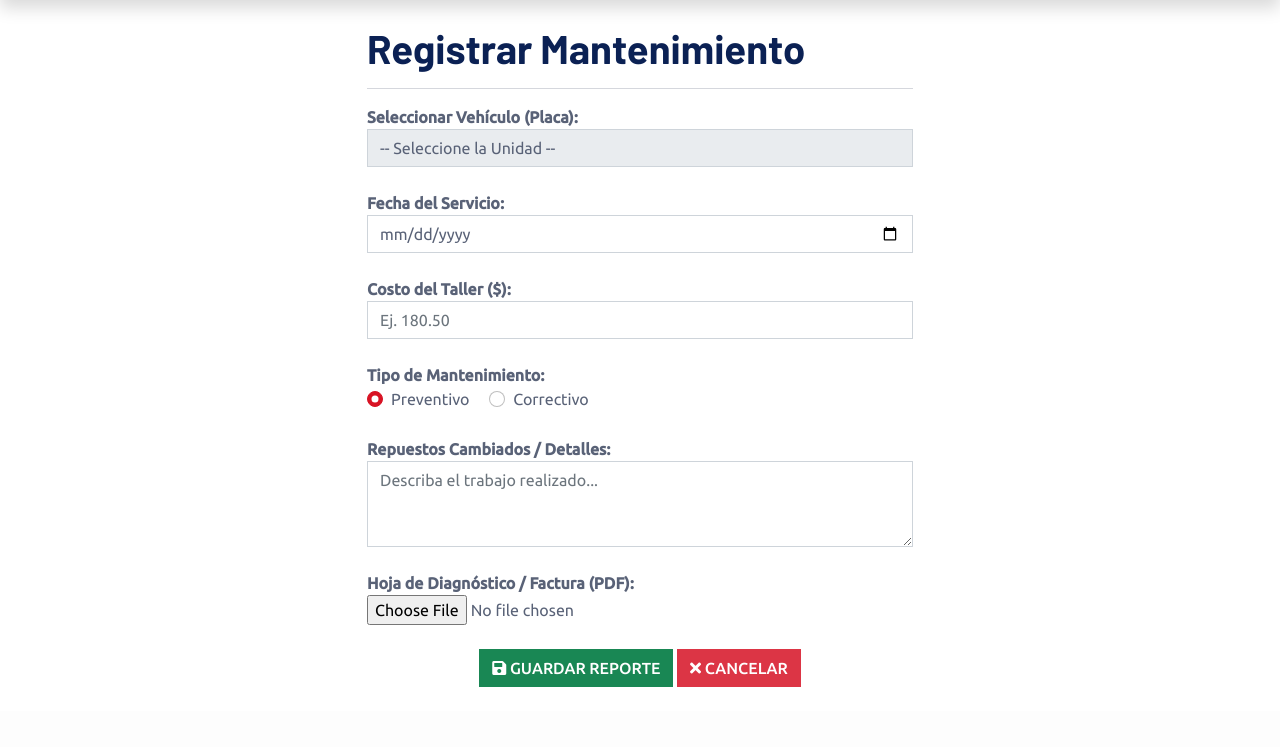
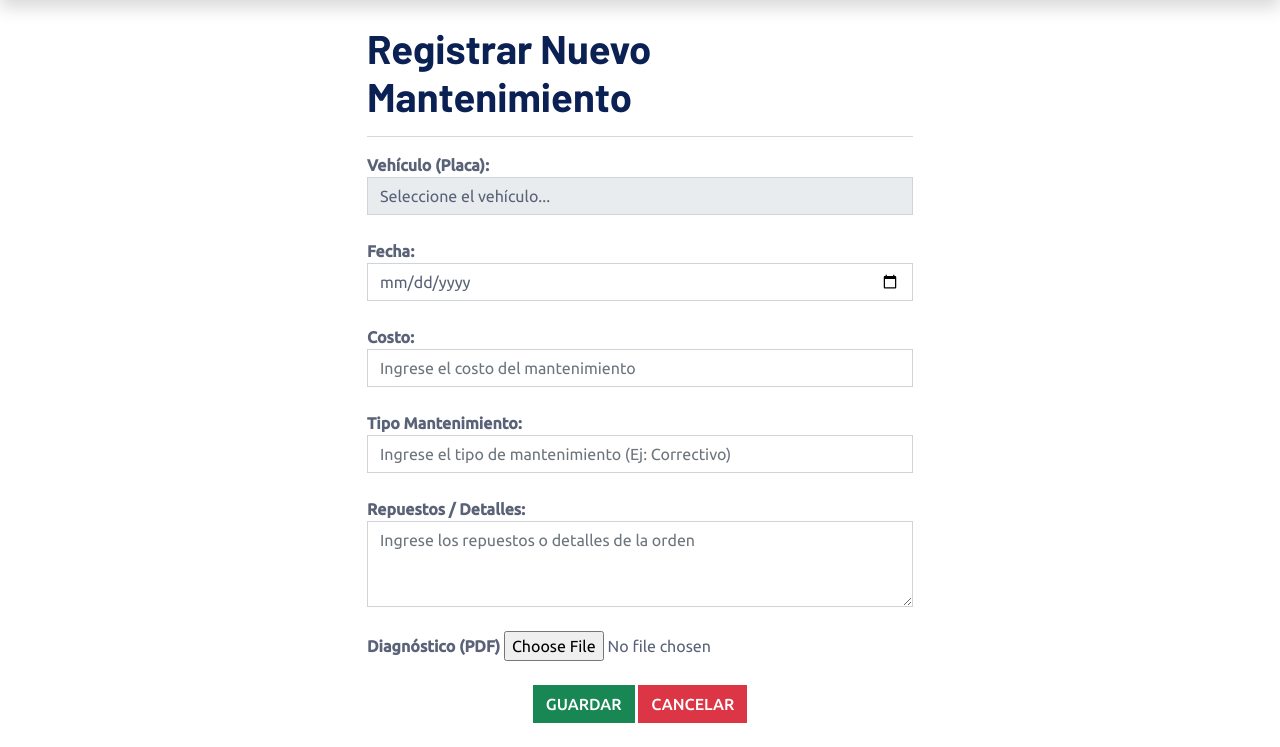
Before and after one commit to pablo2001-bod/control-flota, a Django app: page /NuevoMantenimiento/ in a window 1280 px wide. Shown: the part 128-875 px from the top of the page. Before the commit the page ends 815 px from the top, so only its background shows below. Run offline with Django 5.2, Linux system fonts and the light colour scheme; data that the repository does not hold is empty; some libraries are stand-ins or nearby versions.

Commit message:
NuevoMantenimientos.html

```diff
--- a/flota/templates/NuevoMantenimiento.html
+++ b/flota/templates/NuevoMantenimiento.html
@@ -5,74 +5,87 @@
             <div class="col-md-3"></div>
             <div class="col-md-6">
                 <br>
-                <h1><b>Registrar Mantenimiento</b></h1>
+                <h1><b>Registrar Nuevo Mantenimiento</b></h1>
                 <hr>
-                <form enctype="multipart/form-data" id="form_mantenimiento" action="/guardarMantenimiento/" method="post">
+                <!--Agregar esta nueva función: enctype="multipart/form-data"-->
+                <form enctype="multipart/form-data" id="form_nuevo_estadio" action="/guardarMantenimiento/" method="post">
+                    <!--Metodo de token para peticiones autorisadas, para enviar peticiones-->
+                    <!--JINJA-->
                     {% csrf_token %}
-
-                    <b>Seleccionar Vehículo (Placa):</b> <br>
-                    <select required class="form-control" name="vehiculo_id">
-                        <option value="">-- Seleccione la Unidad --</option>
-                        {% for v in vehiculos %}
-                            <option value="{{ v.id }}">{{ v.placa }} ({{ v.tipo_vehiculo }})</option>
+                    <b>Vehículo (Placa):</b> <br>
+                    <select required class="form-control" name="vehiculo">
+                        <option value="">Seleccione el vehículo...</option>
+                        {% for vehiculo in misVehiculos %}
+                            <option value="{{ vehiculo.id }}">{{ vehiculo.placa }}</option>
                         {% endfor %}
                     </select>
                     <br>
-
-                    <b>Fecha del Servicio:</b> <br>
-                    <input required class="form-control" type="date" name="fecha_servicio">
+                    <b>Fecha:</b> <br>
+                    <input required class="form-control" type="date" name="fecha">
                     <br>
-
-                    <b>Costo del Taller ($):</b> <br>
-                    <input required placeholder="Ej. 180.50" class="form-control" type="number" step="0.01" name="costo_taller">
+                    <b>Costo:</b> <br>
+                    <input required placeholder="Ingrese el costo del mantenimiento" class="form-control" type="number" step="0.01" name="costo">
                     <br>
-
-                    <b>Tipo de Mantenimiento:</b> <br>
-                    <div class="form-check form-check-inline">
-                        <input class="form-check-input" type="radio" name="tipo_mantenimiento" id="preventivo" value="Preventivo" checked>
-                        <label class="form-check-label" for="preventivo">Preventivo</label>
-                    </div>
-                    <div class="form-check form-check-inline">
-                        <input class="form-check-input" type="radio" name="tipo_mantenimiento" id="correctivo" value="Correctivo">
-                        <label class="form-check-label" for="correctivo">Correctivo</label>
-                    </div>
-                    <br><br>
-
-                    <b>Repuestos Cambiados / Detalles:</b> <br>
-                    <textarea required class="form-control" name="repuestos_cambiados" placeholder="Describa el trabajo realizado..." rows="3"></textarea>
+                    <b>Tipo Mantenimiento:</b> <br>
+                    <input required placeholder="Ingrese el tipo de mantenimiento (Ej: Correctivo)" class="form-control" type="text" name="tipo_mantenimiento">
                     <br>
-
-                    <b>Hoja de Diagnóstico / Factura (PDF):</b>
-                    <input type="file" name="pdf_diagnostico" id="pdf_diagnostico" required>
+                    <b>Repuestos / Detalles:</b> <br>
+                    <textarea required placeholder="Ingrese los repuestos o detalles de la orden" class="form-control" name="repuestos_detalles" rows="3"></textarea>
+                    <br>
+                    <!-- Agregar esta nueva función -->
+                    <b>Diagnóstico (PDF)</b>
+                    <input type="file" name="diagnostico_pdf" id="foto" accept="application/pdf">
                     <br> <br>
-
-                    <div style="text-align: center;">
-                        <button class="btn btn-success" type="submit"> <i class="fa fa-save"></i> Guardar Reporte</button>
-                        <a href="/listadodemantenimientos/" class="btn btn-danger"> <i class="fa fa-times"></i> Cancelar</a>
+                    <div style="text-align: center; ">
+                    <button class="btn btn-success" type="submit"> <i class="icon-save"></i> Guardar</button>
+                    <a href="/listadodemantenimientos" class="btn btn-danger"> <i class="icon-close"></i> Cancelar</a>
                     </div>
                 </form>
+
                 <br>
             </div>
         </div>
     </div>
+    <script>
+        $("#form_nuevo_estadio").validate({
+            reules:{
+                vehiculo:{
+                    required:true,
+                },
+                fecha:{
+                    required:true,
+                },
+                costo:{
+                    min:0,
+                    number:true,
+                    required:true
+                },
+                tipo_mantenimiento:{
+                    required:true
+                }
+            },
+            messages:{
+                vehiculo:{
+                    required:"Por favor seleccione un vehículo",
+                },
+                fecha:{
+                    required:"Por favor ingrese la fecha",
+                },
+                costo:{
+                    required:"Por favor ingrese el costo",
+                    number: "Por favor introduzca un número válido",
+                    min:"Debe ingresar un valor mayor o igual a 0"
+                },
+                tipo_mantenimiento:{
+                    required:"Por favor ingrese el tipo de mantenimiento"
+                }
+
+            }
+        });
+    </script>
 
     <script>
-        $("#form_mantenimiento").validate({
-            rules: {
-                vehiculo_id: { required: true },
-                fecha_servicio: { required: true },
-                costo_taller: { required: true, number: true },
-                repuestos_cambiados: { required: true }
-            },
-            messages: {
-                vehiculo_id: { required: "Por favor seleccione el vehículo" },
-                fecha_servicio: { required: "Por favor ingrese la fecha" },
-                costo_taller: { required: "Por favor ingrese el costo", number: "Ingrese un número válido" },
-                repuestos_cambiados: { required: "Por favor detalle los repuestos" }
-            }
-        });
-
-        $("#pdf_diagnostico").fileinput({
+          $("#foto").fileinput({
             language: "es",
             allowedFileExtensions: ["pdf"],
             showCaption: false,
@@ -81,4 +94,5 @@
         });
         $(".fileinput-upload").hide();
     </script>
-{% endblock %}
+
+ {% endblock %}
```
